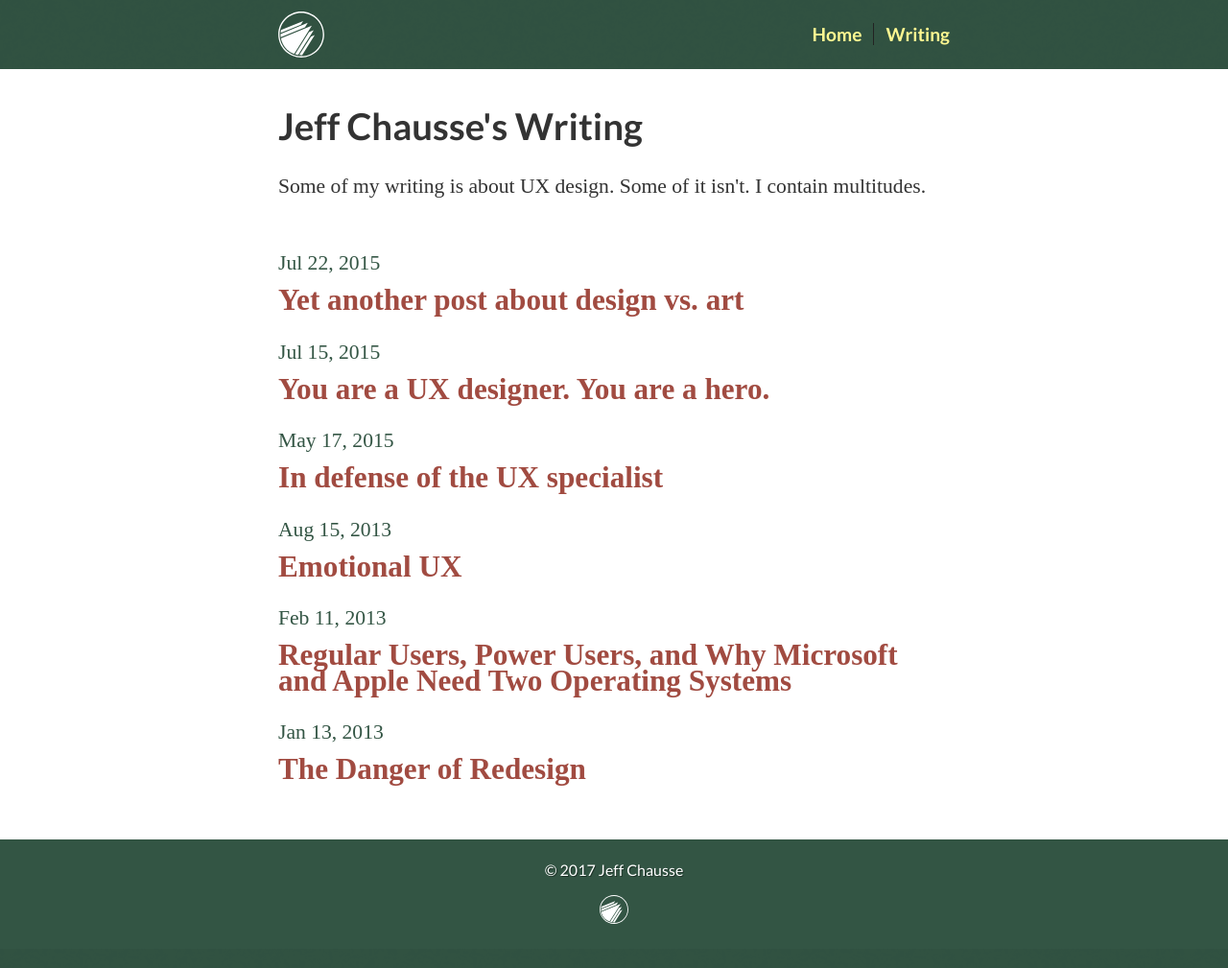
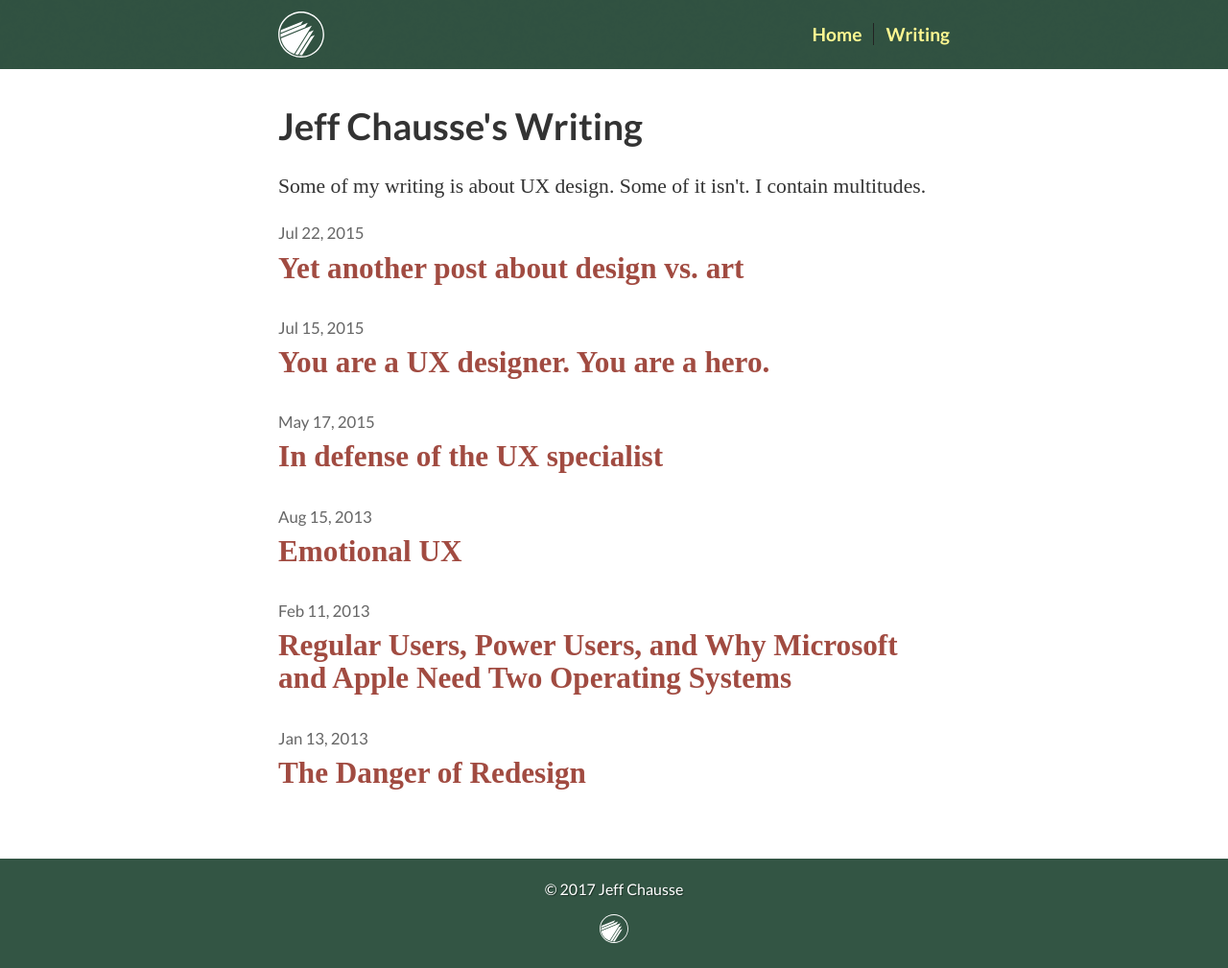
Before and after one commit to jchausse/fp-jekyll, a Jekyll site: the page built from posts.md, in a window 1280 px wide. Shown: the whole page at 96% size. Built offline with Jekyll 4.4.1, drawn with Linux system fonts in a browser that asks for light colours; some web fonts are replaced.

Commit message:
Fixing up Writing list now

```diff
--- a/_sass/posts.scss
+++ b/_sass/posts.scss
@@ -1,16 +1,16 @@
 .post-list {
-	margin-top: $point-base * 2;
+	margin-top: $point-base;
 	li {
-			margin-bottom:$point-base;
+			margin-bottom:$point-base*1.5;
 		}
 
 		@include max-out-width;
 
 		.post-meta {
-			color:$color-dark1;
+			color:#666;
 			display:block;
-			@include font-serif;
-			@include size-medium;
+			@include font-sans;
+			@include size-small;
 			margin-bottom: $point-base *.4;
 		}
 
@@ -21,7 +21,6 @@
 			color:$color-dark3;
 			font-weight:bold;
 			margin-top:0;
-			line-height: $point-base * 1.1;
 		}
 
 }
```
Also changed, not shown: 2 other files.
